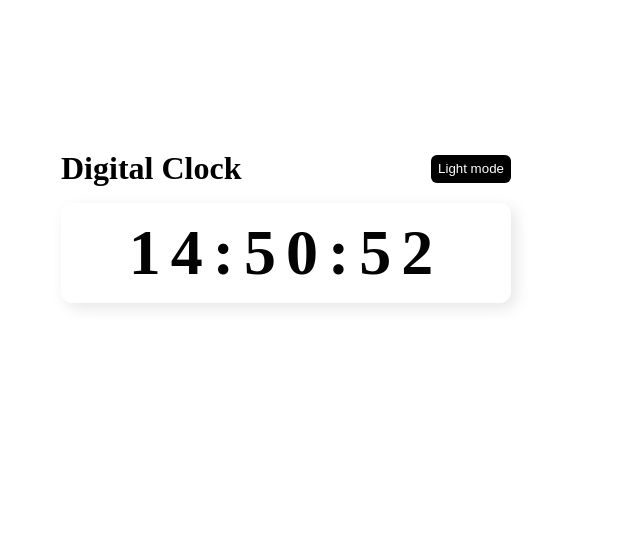
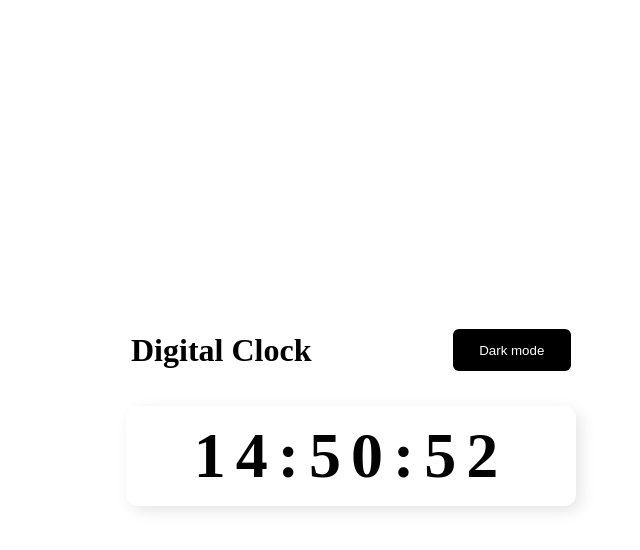
Before and after one commit to Myragull/Digital-Clock, a plain HTML site: page index.html in a window 1280 px wide. Shown: the whole page, without its empty margins (289-929 px from the left). Drawn offline with Linux system fonts and the light colour scheme.

Commit message:
adding the light/dark mode

```diff
--- a/script.js
+++ b/script.js
@@ -1,24 +1,22 @@
-let timeP = document.querySelector(".time-para");
+const timeP = document.querySelector(".time-para");
+const toggleBtn = document.getElementById("toggle-btn");
+const savedTheme=localStorage.getItem("theme");
+
+document.body.classList.toggle("dark-theme", savedTheme === "dark-theme");
+toggleBtn.innerText = savedTheme === "dark-theme" ? "Light mode" : "Dark mode";
 
 function displayTime() {
     let now = new Date();
-    let timeString = now.toTimeString().split(" ")[0]; // Get HH:MM:SS format
-    let dateString = now.toDateString();
-    console.log(dateString);
+    let timeString = now.toTimeString().split(" ")[0];
     timeP.innerText = timeString;
 }
 
 setInterval(displayTime, 1000);
 
-let toggleBtn = document.getElementById("toggle-btn");
-
 toggleBtn.addEventListener('click', (e) => {
-    const html = document.querySelector('html')
-    if (html.classList.contains('dark-theme')) {
-        html.classList.remove('dark-theme')
-        e.target.innerHTML = 'Dark mode'
-    } else {
-        html.classList.add('dark-theme')
-        e.target.innerHTML = 'Light mode'
-    }
-})
+    const body = document.querySelector('body');
+    body.classList.toggle("dark-theme");
+    const currentTheme= body.classList.contains("dark-theme")?"dark-theme":"light-theme";
+     localStorage.setItem("theme", currentTheme);
+    e.target.innerText = body.classList.contains("dark-theme") ? "Light mode" : "Dark mode";
+  });
--- a/style.css
+++ b/style.css
@@ -1,13 +1,16 @@
-* {
-  padding: 0px;
-  margin: 0px;
-  box-sizing: border-box;
+*{
+    box-sizing: border-box;
+
 }
 
+
 body {
-  width: 100%;
-  min-height: 100vh; /* Ensure full viewport height */
+    /* margin: 0px;
+    padding: 0px; */
+  /* width: 100%; */
+  height: 100vh;
   background: #ffffff;
+  display: flex;
 }
 
 .clock_container{
@@ -32,9 +35,10 @@ body {
 
 .parent_container {
   gap: 1rem;
-  margin-top: 150px;
-  margin-left: 350px;
-  width: 450px;
+  margin-inline: auto;
+  /* margin-top: 150px;
+  margin-left: 350px; */
+  width: 55ch;
   display: flex;
   align-items: center;
   justify-content: center;
@@ -58,14 +62,14 @@ body {
 }
 
 button {
-    width: 80px;
-    height: 28px;
+    /* width: 80px;
+    height: 28px; */
     border-radius: 6px;
     border: none;
     background: #000000;
     color: #ffffff;
     align-items: center;
-    padding: 2px;
+    padding:1em 2em;
 }
 
 .dark-theme .clock_container {
```
